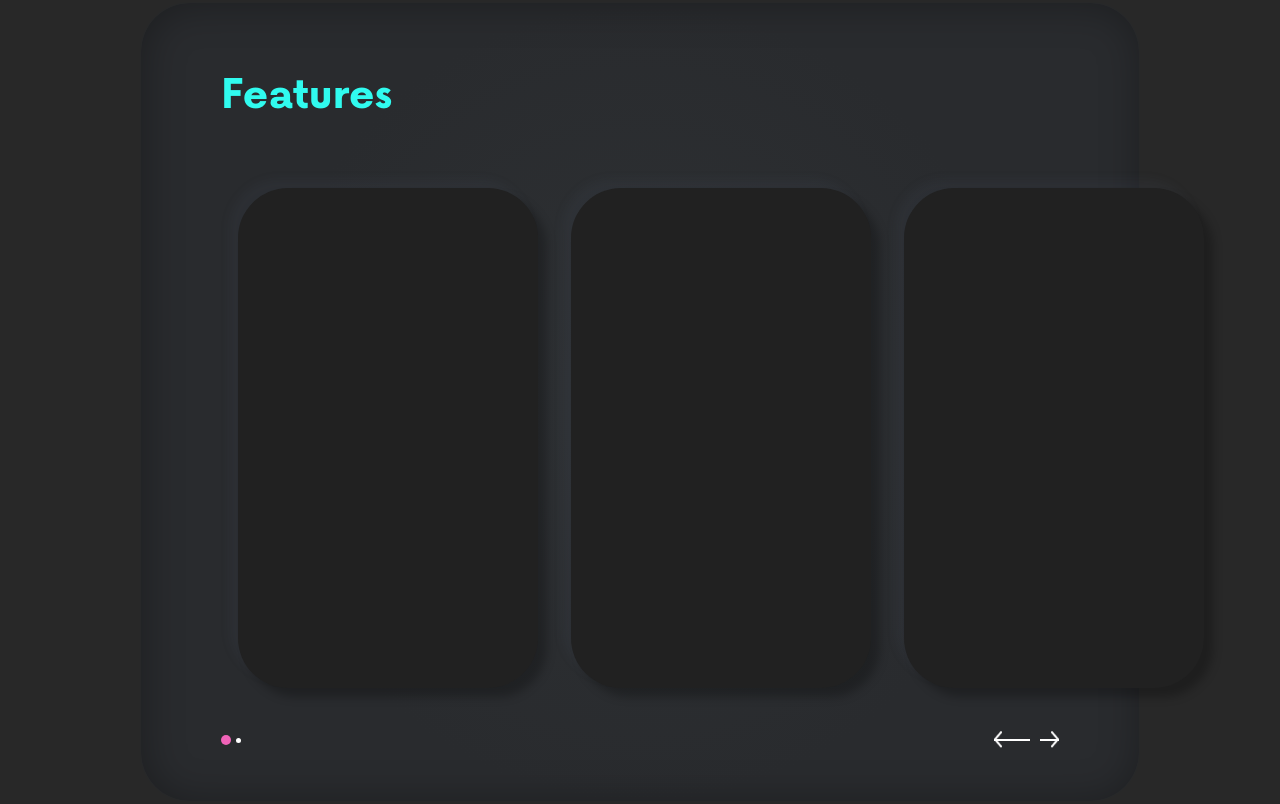
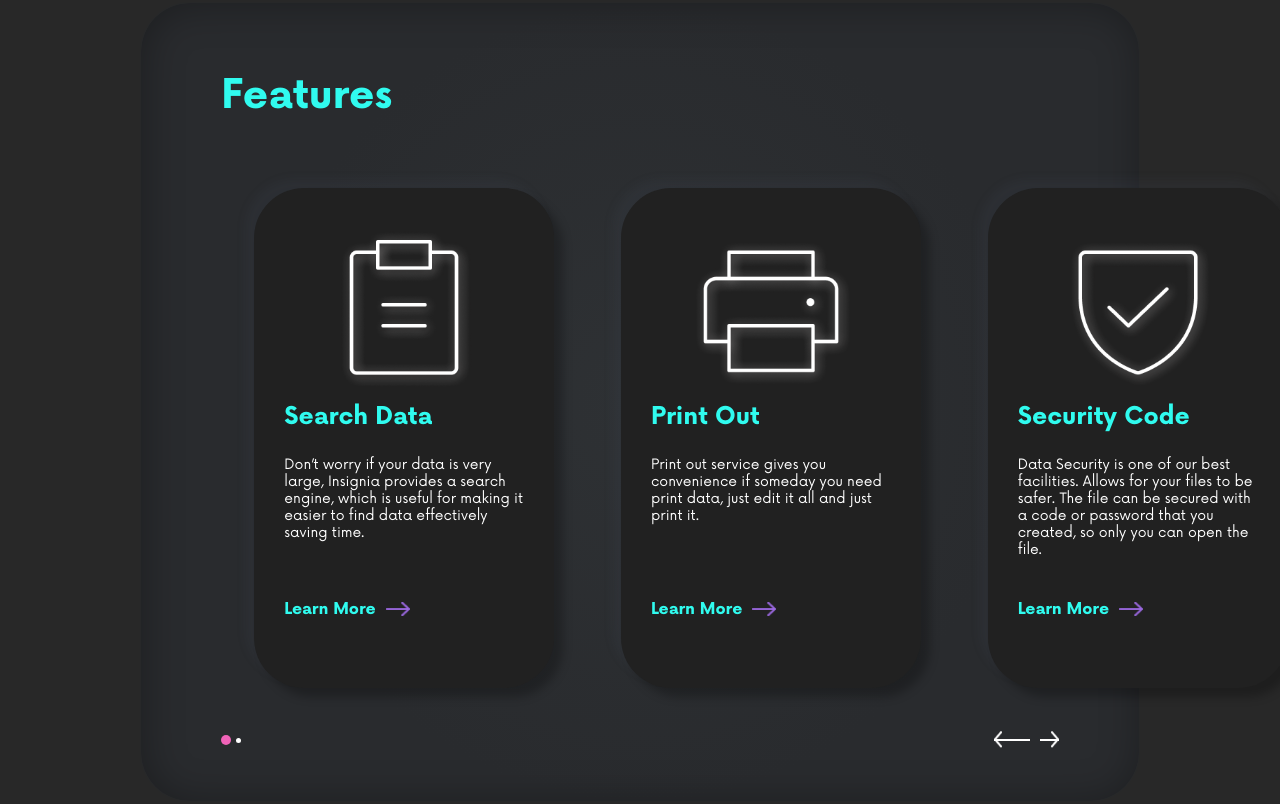
Before and after one commit to manshadchangampalli/codewick-task, a plain HTML site: page index.html in a window 1280 px wide. Shown: the part 1396-2200 px from the top of the page. Drawn offline with Linux system fonts and the light colour scheme.

Commit message:
#finished: the box2 section finished

```diff
--- a/Style/Style.scss
+++ b/Style/Style.scss
@@ -151,6 +151,7 @@ section.home{
     width: 100vw;
     height: auto;
     padding: 50px 140px;
+    overflow: hidden;
     .box-1{
         width: 100%;
         height: 560px;
@@ -218,36 +219,61 @@ section.home{
             width: 100%;
             height: 100%;
             position: relative;
+            overflow: visible;
             .cards{
                 position: absolute;
-                width: 1000px;
+                width: 1100px;
                 height: 100%;
                 display: grid;
                 grid-template-columns: 1fr 1fr 1fr;
                 justify-items: center;
-                .card1{
+                .card{
+                    padding: 30px;
+                    display: grid;
+                    grid-template-rows:42fr 36fr 22fr ;
                     width: 300px;
+                    place-items: center;
                     height: 500px;
                     background: #212121;
                     box-shadow: 9px 9px 10px rgba(0, 0, 0, 0.25), -9px -9px 10px rgba(75, 93, 104, 0.1);
                     border-radius: 50px;
+                    img{
+                        width: 70%;
+                    }
+                    .body{
+                        display: flex;
+                        flex-direction: column;
+                        gap: 25px;
+                        h1{
+                            font-family: var(--NowBold);
+                            font-size: 24px;
+                            color: var(--textColor);
+                        }
+                        p{
+                            font-family: var(--NowNorml);
+                            font-size: 14px;
+                            color: white;
+                        }
+                    }
+                    .learnmore{
+                        width: 100%;
+                        height: 100%;
+                        display: flex;
+                        gap: 10px;
+                        align-items: center;
+                        p{
+                            font-size: 16px;
+                            font-family: var(--NowBold);
+                            color:var(--textColor);
+                        }
+                        img{
+                            width: 10%;
+                            height: 15%;
+                        }
+                    }
+
                 }
 
-                .card2{
-                    width: 300px;
-                    height: 500px;
-                    background: #212121;
-                    box-shadow: 9px 9px 10px rgba(0, 0, 0, 0.25), -9px -9px 10px rgba(75, 93, 104, 0.1);
-                    border-radius: 50px;
-                }
-
-                .card3{
-                    width: 300px;
-                    height: 500px;
-                    background: #212121;
-                    box-shadow: 9px 9px 10px rgba(0, 0, 0, 0.25), -9px -9px 10px rgba(75, 93, 104, 0.1);
-                    border-radius: 50px;
-                }
             }
         }
         .footer{
--- a/index.html
+++ b/index.html
@@ -81,9 +81,39 @@
             <!-- body section start -->
             <div class="body">
                 <div class="cards">
-                    <div class="card1"></div>
-                    <div class="card2"></div>
-                    <div class="card3"></div>
+                    <div class="card card1">
+                        <img src="/Images/second/ClipboardText.png" alt="">
+                        <div class="body">
+                            <h1>Search Data</h1>
+                            <p>Don’t worry if your data is very large, Insignia provides a search engine, which is useful for making it easier to find data effectively saving time.</p>
+                        </div>
+                        <div class="learnmore">
+                            <P>Learn More</P>
+                            <img src="/Images/Home/Arrow.png" alt="">
+                        </div>
+                    </div>
+                    <div class="card card2">
+                        <img src="/Images/second/Printer.png" alt="">
+                        <div class="body">
+                            <h1>Print Out</h1>
+                            <p>Print out service gives you convenience if someday you need print data, just edit it all and just print it.</p>
+                        </div>
+                        <div class="learnmore">
+                            <P>Learn More</P>
+                            <img src="/Images/Home/Arrow.png" alt="">
+                        </div>
+                    </div>
+                    <div class="card card3">
+                        <img src="/Images/second/ShieldCheck.png" alt="">
+                        <div class="body">
+                            <h1>Security Code</h1>
+                            <p>Data Security is one of our best facilities. Allows for your files to be safer. The file can be secured with a code or password that you created, so only you can open the file.</p>
+                        </div>
+                        <div class="learnmore">
+                            <P>Learn More</P>
+                            <img src="/Images/Home/Arrow.png" alt="">
+                        </div>
+                    </div>
                 </div>
             </div>
             <!-- body section end -->
```
Also changed, not shown: Images/second/ClipboardText.png (added), Images/second/Printer.png (added), Images/second/ShieldCheck.png (added), Style/Style.css, 1 other file.
